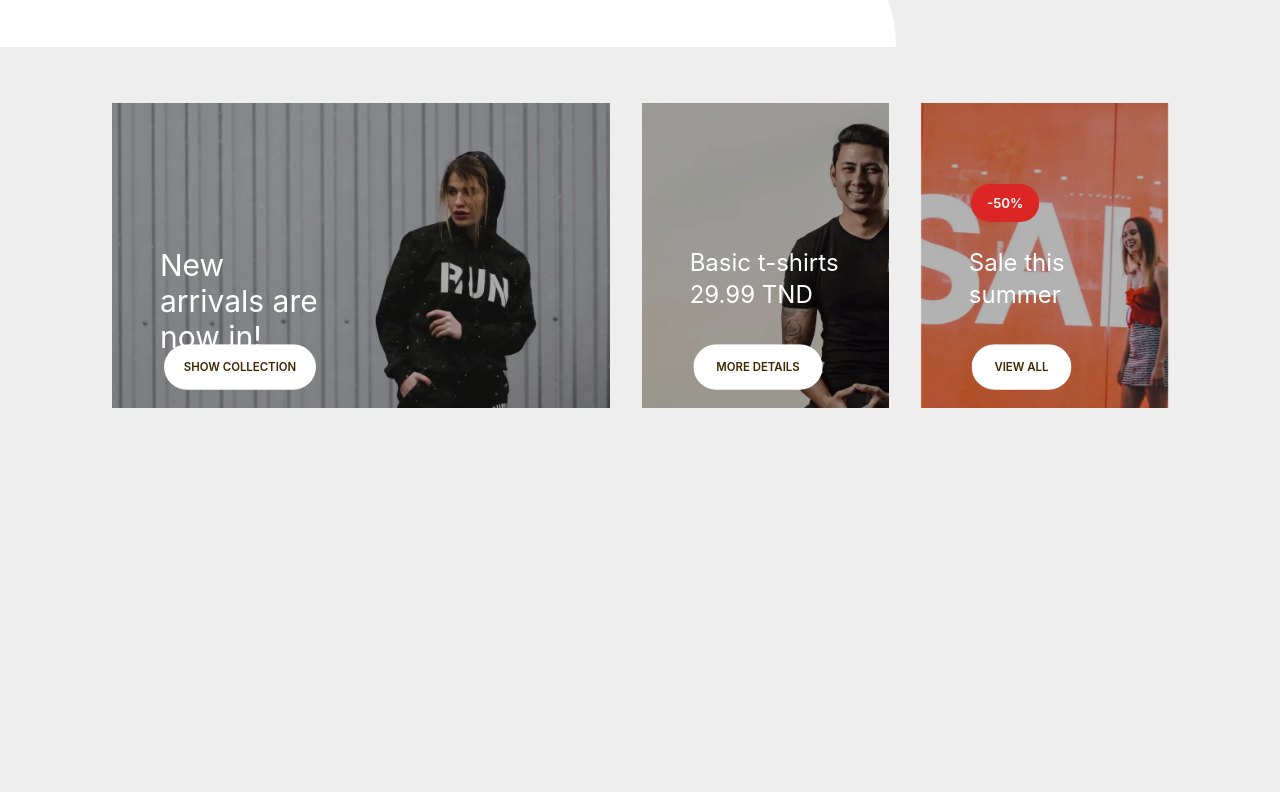
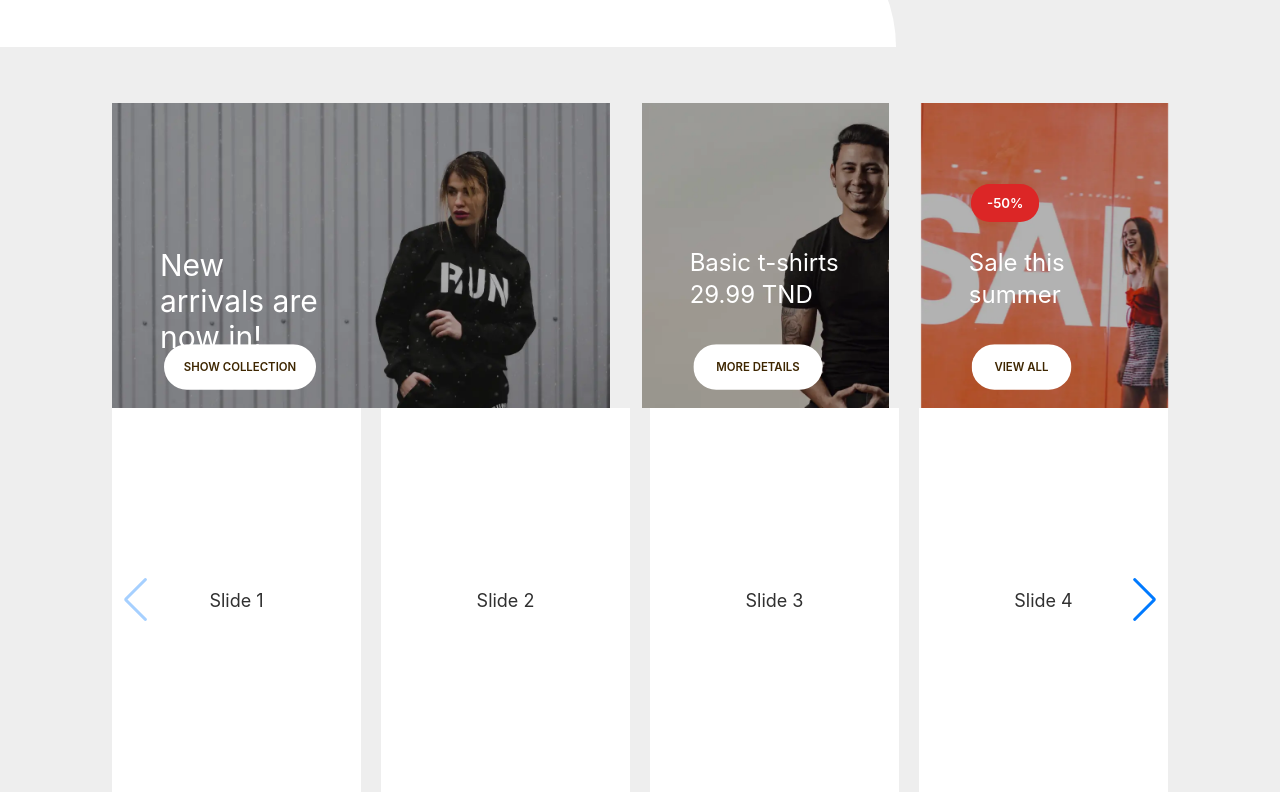
Before and after one commit to SaiefBrahim/seebrand, a Next.js app: page / in a window 1280 px wide. Shown: the part 753-1545 px from the top of the page. Before the commit the page ends 1161 px from the top, so only its background shows below. Built offline with nearby package versions, Linux system fonts and the light colour scheme.

Commit message:
init product slider

```diff
--- /dev/null
+++ b/components/ProductsSlider.js
@@ -0,0 +1,47 @@
+import { Swiper, SwiperSlide } from "swiper/react";
+import { Navigation } from "swiper";
+import "swiper/css/bundle";
+
+const ProductsSlider = () => {
+  return (
+    <div>
+      <Swiper
+        slidesPerView={1}
+        spaceBetween={5}
+        navigation={true}
+        breakpoints={{
+          "@0.00": {
+            slidesPerView: 1,
+            spaceBetween: 5,
+          },
+          "@0.75": {
+            slidesPerView: 2,
+            spaceBetween: 10,
+          },
+          "@1.00": {
+            slidesPerView: 3,
+            spaceBetween: 15,
+          },
+          "@1.50": {
+            slidesPerView: 4,
+            spaceBetween: 20,
+          },
+        }}
+        modules={[Navigation]}
+        className=" w-full h-96"
+      >
+        <SwiperSlide>Slide 1</SwiperSlide>
+        <SwiperSlide>Slide 2</SwiperSlide>
+        <SwiperSlide>Slide 3</SwiperSlide>
+        <SwiperSlide>Slide 4</SwiperSlide>
+        <SwiperSlide>Slide 5</SwiperSlide>
+        <SwiperSlide>Slide 6</SwiperSlide>
+        <SwiperSlide>Slide 7</SwiperSlide>
+        <SwiperSlide>Slide 8</SwiperSlide>
+        <SwiperSlide>Slide 9</SwiperSlide>
+      </Swiper>
+    </div>
+  );
+};
+
+export default ProductsSlider;
--- a/package.json
+++ b/package.json
@@ -16,7 +16,8 @@
     "next": "13.0.2",
     "next-themes": "^0.2.1",
     "react": "18.2.0",
-    "react-dom": "18.2.0"
+    "react-dom": "18.2.0",
+    "swiper": "^8.4.4"
   },
   "devDependencies": {
     "autoprefixer": "^10.4.13",
--- a/pages/index.js
+++ b/pages/index.js
@@ -1,5 +1,6 @@
 import Head from "next/head";
 import Announcements from "../components/Announcements";
+import ProductsSlider from "../components/ProductsSlider";
 import Slider from "../components/Slider";
 
 const Home = () => {
@@ -14,6 +15,7 @@ const Home = () => {
         <Slider />
         <div className=" mx-10 lg:mx-28">
           <Announcements />
+          <ProductsSlider />
         </div>
       </div>
     </div>
--- a/styles/globals.css
+++ b/styles/globals.css
@@ -8,3 +8,30 @@ body {
   font-family: -apple-system, BlinkMacSystemFont, Segoe UI, Roboto, Oxygen,
     Ubuntu, Cantarell, Fira Sans, Droid Sans, Helvetica Neue, sans-serif;
 }
+
+.swiper-slide {
+  text-align: center;
+  font-size: 18px;
+  background: #fff;
+
+  /* Center slide text vertically */
+  display: -webkit-box;
+  display: -ms-flexbox;
+  display: -webkit-flex;
+  display: flex;
+  -webkit-box-pack: center;
+  -ms-flex-pack: center;
+  -webkit-justify-content: center;
+  justify-content: center;
+  -webkit-box-align: center;
+  -ms-flex-align: center;
+  -webkit-align-items: center;
+  align-items: center;
+}
+
+.swiper-slide img {
+  display: block;
+  width: 100%;
+  height: 100%;
+  object-fit: cover;
+}
```
Also changed, not shown: 1 other file (tests, documents, lock files or other folders).
